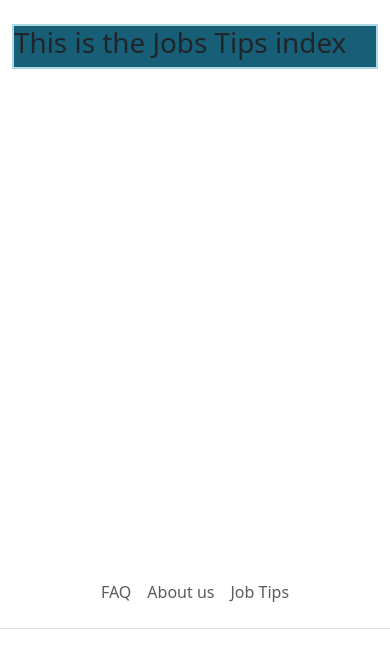
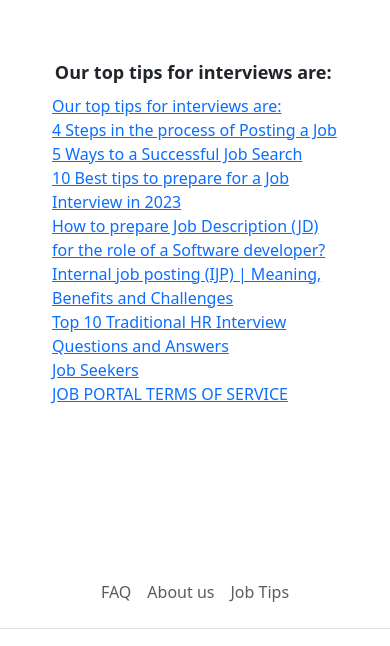
Before and after one commit to Hrafnkellh/group41-JobHunters, a Django app: page /jobtips in a window 390 px wide. Shown: the part 159-805 px from the top of the page. Run offline with Django 5.2, Linux system fonts and the light colour scheme.

```diff
--- a/JobHunters/templates/Jobs/job_tips.html
+++ b/JobHunters/templates/Jobs/job_tips.html
@@ -1,8 +1,113 @@
 {% extends 'base.html' %}
 {% block content %}
+<style>
+    .article--recommended_wrapper {
+    margin-top: 28px;
+    font-family: var(--font-primary);
+    padding: 2% 40px 0px 40px;
+}
+    .article--recommended .new-top-bar {
+    line-height: 26px;
+    width: 100%;
+    font-style: normal;
+    font-weight: 600;
+    font-size: 24px;
+    color: var(--black-to-white);
+    padding: 0% 0 0 1%;
+    background-color: var(--gfg-body-color);
+}
+    @media screen and (max-width: 912px) {
+    .article--recommended .new-top-bar {
+        font-weight: bold;
+        font-size: 22px;
+    }
 
-    <div class="jobs">
-        <h1>This is the Jobs Tips index</h1>
-    </div>
+    .new-gfg--carousel_wrap {
+        font-size: 16px;
+    }
+
+    span.SNoOfRecomArti {
+        font-size: 14px;
+    }
+}
+
+@media screen and (max-width: 500px) {
+    .new-gfg--carousel_wrap {
+        font-size: 14px;
+    }
+
+    span.SNoOfRecomArti {
+        font-size: 12px;
+        min-width: 20px !important;
+    }
+
+    .article--recommended .new-top-bar {
+        font-size: 18px;
+        margin-bottom: 3%;
+    }
+}
+</style>
+
+    <div class="article--recommended article--recommended_wrapper" id="similar-reads">
+                                <h3 class="new-top-bar top-bar-title">
+                                    Our top tips for interviews are:
+                                </h3>
+                                <div class="gfg-similar-reads-list">
+
+        <a class="gfg-similar-read-item" href="https://www.geeksforgeeks.org/how-to-prepare-job-description-jd-for-the-role-of-a-digital-marketing-profile/">
+            <div title="How to prepare Job Description (JD) for the role of a Digital Marketing profile?" rel="bookmark" class="gfg-similar-item-title three-line-restrict">
+                Our top tips for interviews are:
+            </div>
+        </a>
+
+        <a class="gfg-similar-read-item" href="https://www.geeksforgeeks.org/4-steps-in-the-process-of-posting-a-job/">
+            <div title="4 Steps in the process of Posting a Job" rel="bookmark" class="gfg-similar-item-title three-line-restrict">
+                4 Steps in the process of Posting a Job
+            </div>
+        </a>
+
+        <a class="gfg-similar-read-item" href="https://www.geeksforgeeks.org/5-ways-to-a-successful-job-search/">
+            <div title="5 Ways to a Successful Job Search" rel="bookmark" class="gfg-similar-item-title three-line-restrict">
+                5 Ways to a Successful Job Search
+            </div>
+        </a>
+
+        <a class="gfg-similar-read-item" href="https://www.geeksforgeeks.org/10-best-tips-to-prepare-for-a-job-interview-in-2023/">
+            <div title="10 Best tips to prepare for a Job Interview in 2023" rel="bookmark" class="gfg-similar-item-title three-line-restrict">
+                10 Best tips to prepare for a Job Interview in 2023
+            </div>
+        </a>
+
+        <a class="gfg-similar-read-item" href="https://www.geeksforgeeks.org/how-to-prepare-job-description-jd-for-the-role-of-a-software-developer/">
+            <div title="How to prepare Job Description (JD) for the role of a Software developer?" rel="bookmark" class="gfg-similar-item-title three-line-restrict">
+                How to prepare Job Description (JD) for the role of a Software developer?
+            </div>
+        </a>
+
+        <a class="gfg-similar-read-item" href="https://www.geeksforgeeks.org/internal-job-posting-ijp-meaning-benefits-and-challenges/">
+            <div title="Internal job posting (IJP) | Meaning, Benefits and Challenges" rel="bookmark" class="gfg-similar-item-title three-line-restrict">
+                Internal job posting (IJP) | Meaning, Benefits and Challenges
+            </div>
+        </a>
+
+        <a class="gfg-similar-read-item" href="https://www.geeksforgeeks.org/top-10-traditional-hr-interview-questions-and-answers/">
+            <div title="Top 10 Traditional HR Interview Questions and Answers" rel="bookmark" class="gfg-similar-item-title three-line-restrict">
+                Top 10 Traditional HR Interview Questions and Answers
+            </div>
+        </a>
+
+        <a class="gfg-similar-read-item" href="https://www.geeksforgeeks.org/job-seekers/">
+            <div title="Job Seekers" rel="bookmark" class="gfg-similar-item-title three-line-restrict">
+                Job Seekers
+            </div>
+        </a>
+
+        <a class="gfg-similar-read-item" href="https://www.geeksforgeeks.org/legal/job-portal-terms-of-service/">
+            <div title="JOB PORTAL TERMS OF SERVICE" rel="bookmark" class="gfg-similar-item-title three-line-restrict">
+                JOB PORTAL TERMS OF SERVICE
+            </div>
+        </a>
+                                    </div>
+                            </div>
 
 {% endblock %}
```
